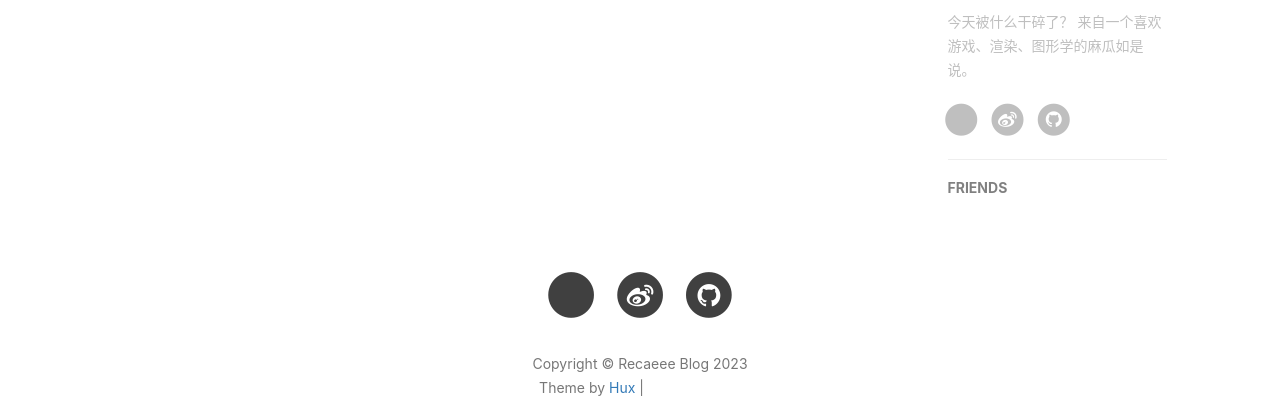
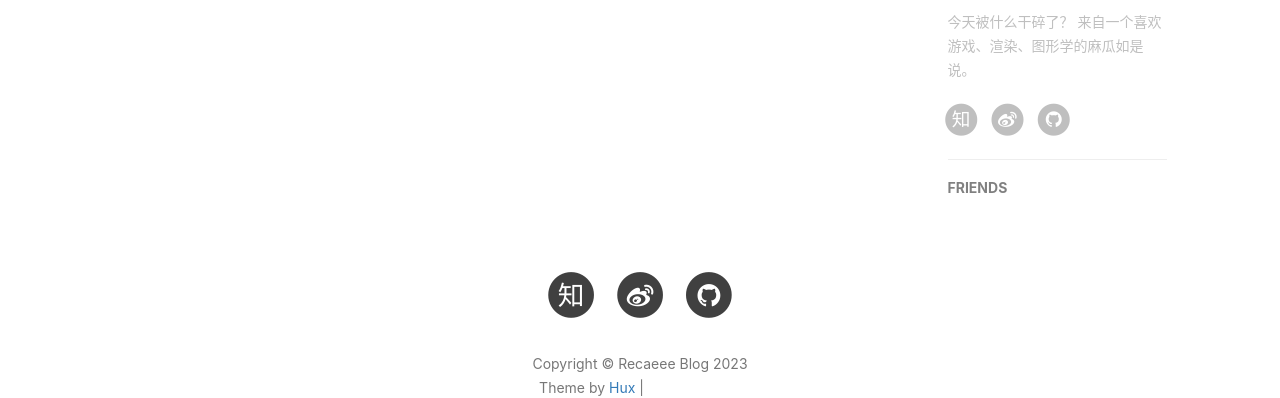
Before and after one commit to recaeee/recaeee.github.io, a Jekyll site: the page index.html, which Jekyll copies as it is, in a window 1280 px wide. Shown: the part 769-1167 px from the top of the page. Built offline with Jekyll 4.4.1, drawn with Linux system fonts in a browser that asks for light colours; nearby versions of some CDN libraries; comment, search, counter and statistics services are not loaded; grey boxes are pictures that could not be loaded.

Commit message:
Update blog

```diff
--- a/index.html
+++ b/index.html
@@ -221,7 +221,7 @@
                                 <a target="_blank" href="https://www.zhihu.com/people/ou-ji-li-de-fan-shu-34">
                                     <span class="fa-stack fa-lg">
                                         <i class="fa fa-circle fa-stack-2x"></i>
-                                        <i class="fa  fa-stack-1x fa-inverse"></i>
+                                        <i class="fa  fa-stack-1x fa-inverse">知</i>
                                     </span>
                                 </a>
                             </li>
@@ -279,7 +279,7 @@
                         <a target="_blank" href="https://www.zhihu.com/people/欧几里得范数">
                             <span class="fa-stack fa-lg">
                                 <i class="fa fa-circle fa-stack-2x"></i>
-                                <i class="fa  fa-stack-1x fa-inverse"></i>
+                                <i class="fa  fa-stack-1x fa-inverse">知</i>
                             </span>
                         </a>
                     </li>
```
